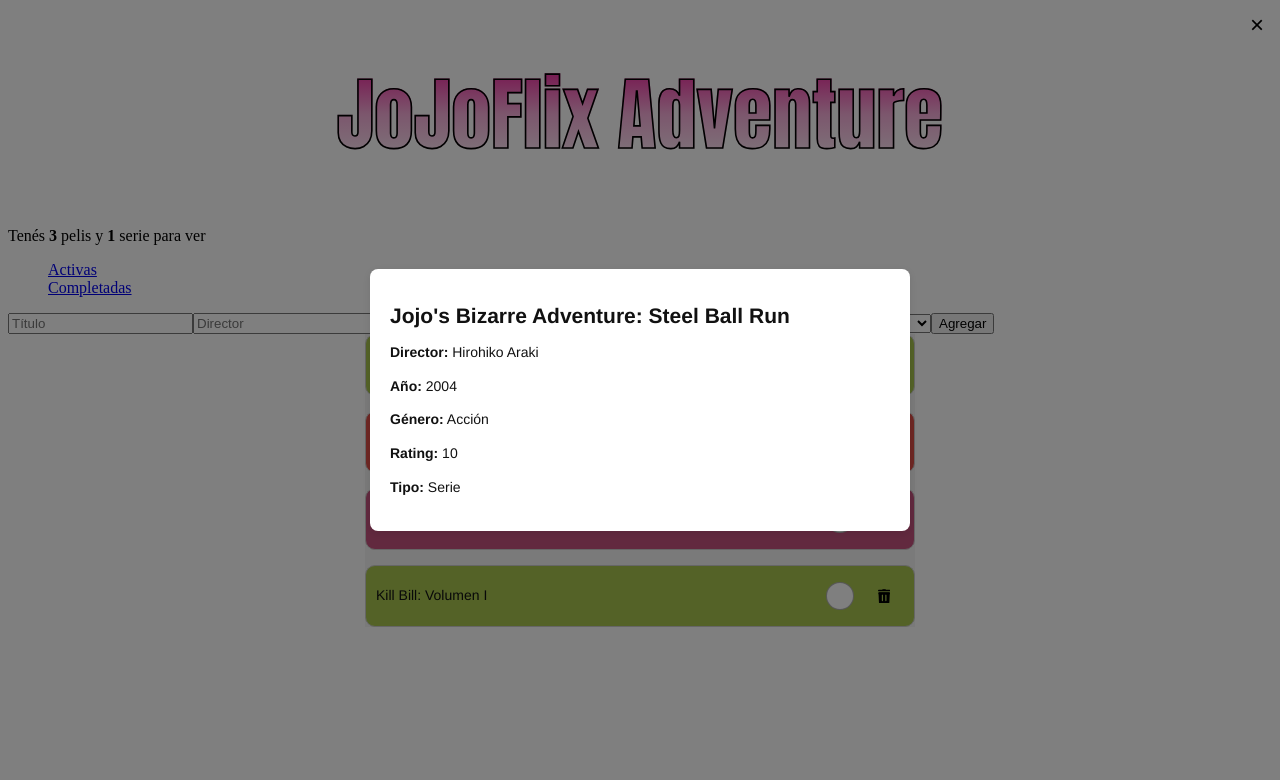
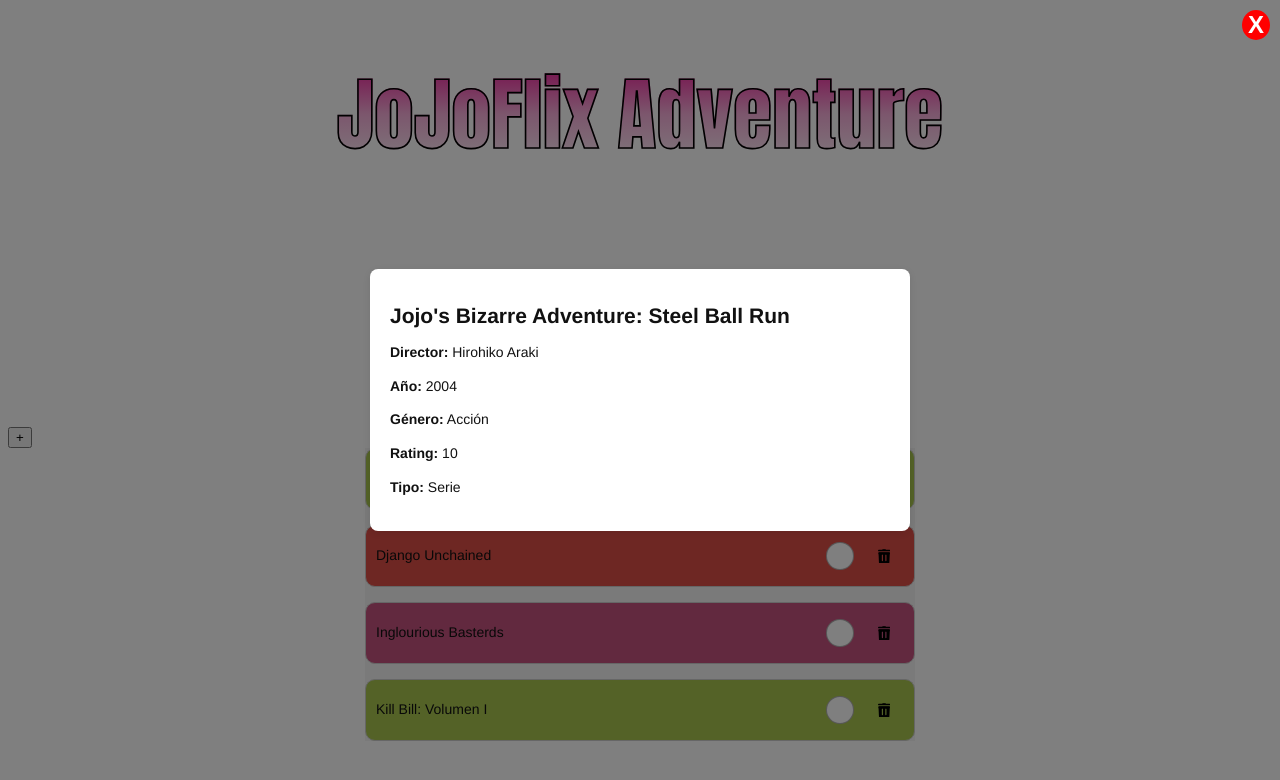
Before and after one commit to shodrig0/PWA-TP1, a React (Vite) app in the folder primer-tp/: page / in a window 1280 px wide. Both pictures are taken after a click on the element "Jojo's Bizarre Adventure: Steel Ball Run". Shown: the top 780 px of the page. Built offline with nearby package versions, Linux system fonts and the light colour scheme.

Commit message:
modal integradaa

```diff
--- a/primer-tp/src/components/Header_Footer/Header/Header.module.css
+++ b/primer-tp/src/components/Header_Footer/Header/Header.module.css
@@ -0,0 +1,12 @@
+.containerHeader {
+    width: 100%;
+    height: 25vh;
+    display: flex;
+    align-items: center;
+    justify-content: center;
+    flex-direction: column;
+}
+
+.btns {
+    flex-direction: row;
+}
--- a/primer-tp/src/components/Header_Footer/Header/Header.tsx
+++ b/primer-tp/src/components/Header_Footer/Header/Header.tsx
@@ -1,8 +1,7 @@
 import FiltroVista from "../../Buttons/Button_Filtros/FiltroVista"
 import { Item, ValoresFiltros } from "../../../utils/types"
-import Formulario from "../../Formularios/Formulario"
 import ButtonDelete from "../../Buttons/Button_Delete/ButtonDelete"
-// import styles from "../Header/Header.module.css"
+import styles from "../Header/Header.module.css"
 
 interface Props {
     contadorActivo: number
@@ -10,7 +9,6 @@ interface Props {
     filtroSeleccionado: ValoresFiltros
     onClearCompleted: () => void
     handleFilterChange: (filtro: ValoresFiltros) => void
-    agregarItem: (item: Item) => void
     pelis: Item[]
     // tipoSeleccionado: 'pelicula' | 'serie' // RECORDAR LO DEL HANDLE TAMBIÉN ESTÁ EN FILTROVISTA
 }
@@ -21,8 +19,7 @@ const Header: React.FC<Props> = ({
     filtroSeleccionado,
     handleFilterChange,
     onClearCompleted,
-    agregarItem,
-    pelis,
+    pelis
     // tipoSeleccionado
 }) => {
 
@@ -31,7 +28,7 @@ const Header: React.FC<Props> = ({
 
     return (
         <>
-            <header>
+            <header className={styles.containerHeader}>
                 {contadorActivo > 0 ? (
                     <span>
                         Tenés <strong>{peliculasPendientes}</strong> {peliculasPendientes === 1 ? 'peli' : 'pelis'} y{' '}
@@ -44,8 +41,6 @@ const Header: React.FC<Props> = ({
                 />
             </header>
 
-            <Formulario agregarItem={agregarItem} />
-
             {contadorCompleto > 0 && (
                 <ButtonDelete
                     onRemoveItem={onClearCompleted}
--- a/primer-tp/src/components/Items/Items.module.css
+++ b/primer-tp/src/components/Items/Items.module.css
@@ -37,4 +37,5 @@ li {
   .card:hover {
     transform: scale(1.05);
     box-shadow: 0 4px 8px rgba(0, 0, 0, 0.2);
+    cursor: pointer;
   }
--- a/primer-tp/src/components/Items/Items.tsx
+++ b/primer-tp/src/components/Items/Items.tsx
@@ -17,13 +17,15 @@ export const Items: React.FC<Props> = ({ items, onRemoveItem, onCheckCompleted }
     const [abrirModal, setAbrirModal] = useState(false)
 
     const handleItemClick = (item: ItemType) => {
+        const open: boolean = true
         setSelectedItem(item)
-        setAbrirModal(true)
+        setAbrirModal(open)
     }
 
     const handleCerrarModal = () => {
+        const close: boolean = false
         setSelectedItem(null)
-        setAbrirModal(false)
+        setAbrirModal(close)
     }
 
     return (
@@ -60,7 +62,7 @@ export const Items: React.FC<Props> = ({ items, onRemoveItem, onCheckCompleted }
                 ))}
             </div>
 
-            <Modal isOpen={abrirModal} onClose={handleCerrarModal}>
+            <Modal abreModal={abrirModal} seCierra={handleCerrarModal}>
                 {selectedItem && (
                     <div>
                         <h2>{selectedItem.title}</h2>
--- a/primer-tp/src/components/Modal/Modal.module.css
+++ b/primer-tp/src/components/Modal/Modal.module.css
@@ -12,7 +12,7 @@
   }
 
   .modal {
-    background: white;
+    background: rgb(255, 255, 255);
     padding: 20px;
     border-radius: 8px;
     max-width: 500px;
@@ -21,11 +21,15 @@
   }
 
   .closeButton {
+    color: rgb(255, 255, 255);
+    font-size: 5em;
+    font-weight: 600;
     position: absolute;
     top: 10px;
     right: 10px;
-    background: none;
+    background: rgb(255, 0, 0);
     border: none;
+    border-radius: 50%;
     font-size: 1.5rem;
     cursor: pointer;
   }
--- a/primer-tp/src/components/Modal/Modal.tsx
+++ b/primer-tp/src/components/Modal/Modal.tsx
@@ -2,19 +2,20 @@ import React from "react"
 import styles from "./Modal.module.css"
 
 interface Props {
-    isOpen: boolean
-    onClose: () => void
+    abreModal: boolean
+    seCierra: () => void
     children: React.ReactNode
 }
 
-const Modal: React.FC<Props> = ({ isOpen, onClose, children }) => {
-    if (!isOpen) return null
+const Modal: React.FC<Props> = ({ abreModal, seCierra, children }) => {
+    const dispararX: null = null
+    if (!abreModal) return dispararX
 
     return (
         <div className={styles.overlay}>
             <div className={styles.modal}>
-                <button className={styles.closeButton} onClick={onClose}>
-                    &times;
+                <button className={styles.closeButton} onClick={seCierra}>
+                    X
                 </button>
                 {children}
             </div>
--- a/primer-tp/src/pages/Home/Home.tsx
+++ b/primer-tp/src/pages/Home/Home.tsx
@@ -5,6 +5,8 @@ import { ESTADO_PELIS } from "../../utils/consts"
 import Header from "../../components/Header_Footer/Header/Header"
 import styles from "./Home.module.css"
 import Titulo from "../../components/Titulo/Titulo"
+import Modal from "../../components/Modal/Modal"
+import Formulario from "../../components/Formularios/Formulario"
 
 const mockPeliculas = [
     {
@@ -52,6 +54,16 @@ const mockPeliculas = [
 const Home = () => {
     const [pelis, setPelis] = useState(mockPeliculas)
     const [filtroSeleccionado, setFiltroSeleccionado] = useState<ValoresFiltros>(ESTADO_PELIS.ACTIVE)
+
+    const [abrirModal, setAbreModal] = useState(false)
+
+    const handleOpenModal = () => {
+        setAbreModal(true)
+    }
+
+    const handleCerrarModal = () => {
+        setAbreModal(false)
+    }
 
 
     const handleRemover = (args?: { id?: ItemId["id"] }): void => {
@@ -124,21 +136,25 @@ const Home = () => {
     return (
         <>
             <Titulo />
+
             <Header
                 contadorActivo={contadorActivo}
                 contadorCompleto={contadorCompleto}
                 filtroSeleccionado={filtroSeleccionado}
                 handleFilterChange={handleFilterChange}
                 onClearCompleted={onClearCompleted}
-                agregarItem={handleDuplicateTitle}
                 pelis={pelis}
             />
+            <button onClick={handleOpenModal}> + </button>
+            <Modal abreModal={abrirModal} seCierra={handleCerrarModal} >
+                <Formulario agregarItem={handleDuplicateTitle} />
+            </Modal>
 
             <div className={styles.container}>
                 <Items
+                    items={pelisFiltradas}
                     onCheckCompleted={handleCompletado}
                     onRemoveItem={handleRemover}
-                    items={pelisFiltradas}
                 />
             </div>
 
```
